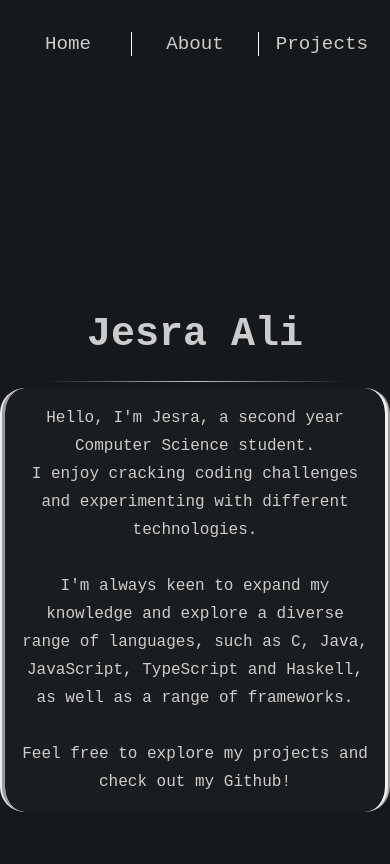
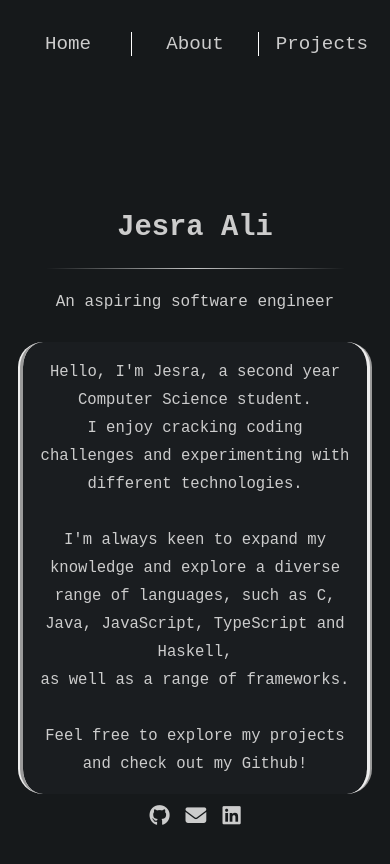
Before and after one commit to JesraAli/jesraali.github.io, a plain HTML site: page index.html in a window 390 px wide. Drawn offline with Linux system fonts and the light colour scheme.

Commit message:
Create responsive main page design

```diff
--- a/index.css
+++ b/index.css
@@ -104,7 +104,7 @@ p {
   border-radius: 25px;
   padding: 1rem;
 
-  border-style:ridge;
+  border-style: ridge;
   border-width: 0px 5px;
 }
 
@@ -118,3 +118,48 @@ p {
   transition: all .8s ease;
   height: 1rem;
 }
+
+
+
+/* Media query for screens with a maximum width of 768px (commonly used for mobile devices) */
+@media only screen and (max-width: 768px) {
+
+  .navBar {
+    height: 6rem;
+    font-size: 1rem;
+  }
+
+  .container {
+    /*about container positioning*/
+    height: 23rem;
+  }
+
+  .subHeader {
+    height: 110%;
+  }
+
+  .about {
+    width: 80%;
+    font-size: 97.5%
+  }
+
+  h1 {
+    font-size: 1.8rem;
+  }
+
+  p {
+    font-size: 1rem;
+  }
+}
+
+@media only screen and (max-width: 668px) {
+  .icons {
+    margin-top: 40px;
+  }
+}
+
+@media only screen and (max-width: 442px) {
+  .icons {
+    margin-top: 60px;
+  }
+}
--- a/index.html
+++ b/index.html
@@ -8,6 +8,8 @@
     crossorigin="anonymous" referrerpolicy="no-referrer" />
   <link rel="stylesheet" href="index.css">
   <link rel="stylesheet" href="navbar.css">
+  <meta name="viewport" content="width=device-width, initial-scale=1">
+
 
 </head>
 
```
Also changed, not shown: about.html (+2 -0 lines), projects.html (+2 -0 lines), projects.css (line endings or trailing spaces).
